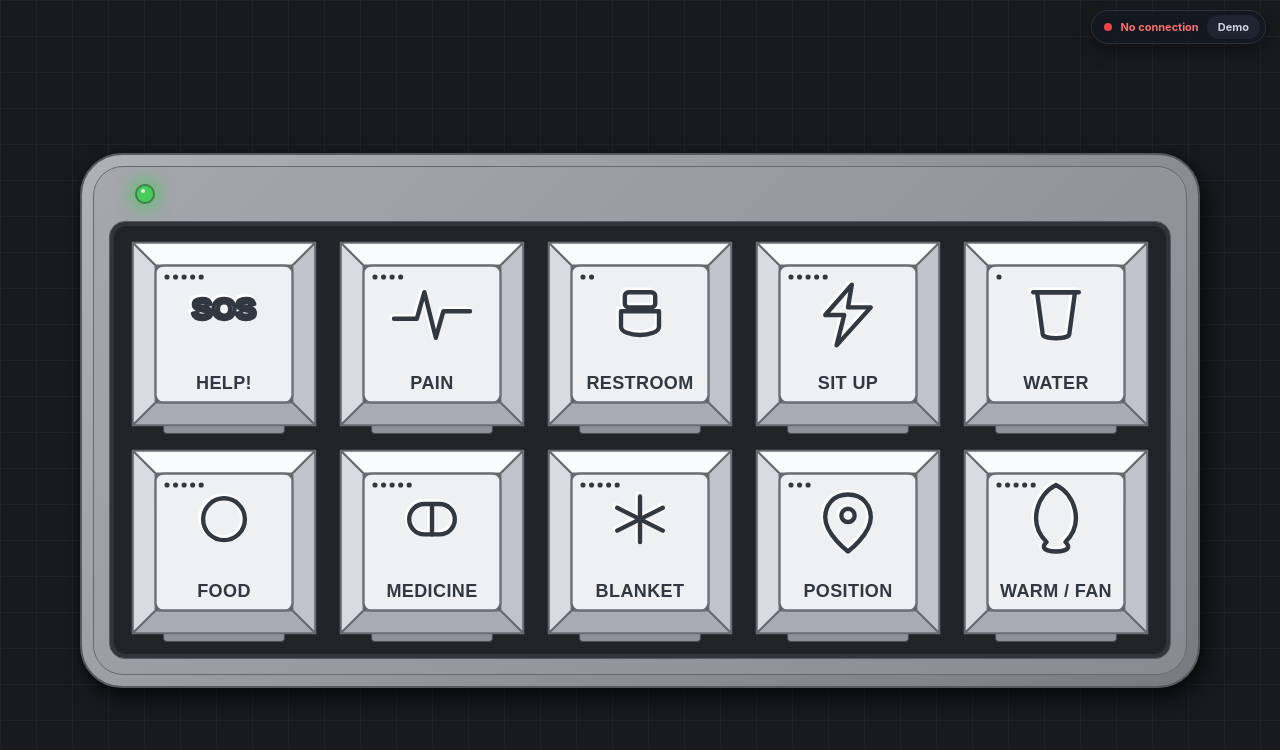
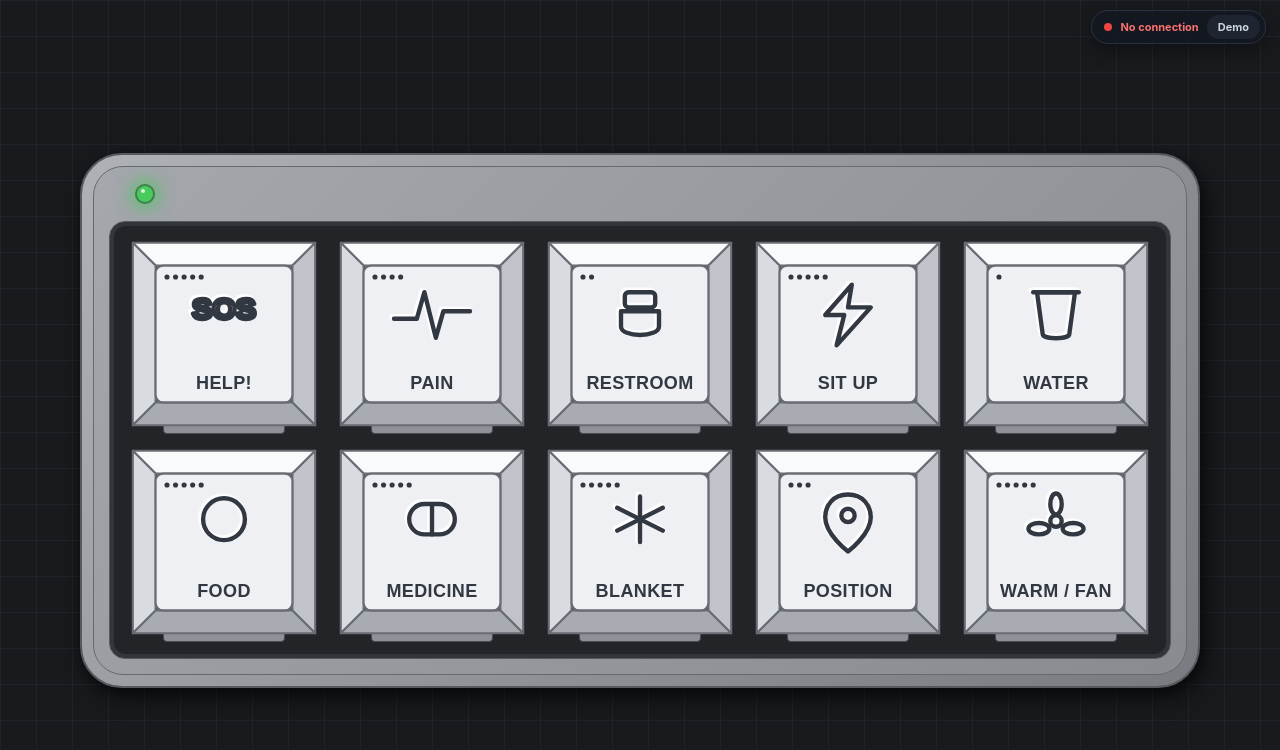
Before and after one commit to arcadence-jj/arc-vocaltouch-sim, a plain HTML site: page tablet/index.html in a window 1280 px wide. Drawn offline with Linux system fonts and the light colour scheme; some packages are replaced by stand-ins of ours; a script that the page names is missing.

Commit message:
minor fixes

```diff
--- a/tablet/index.html
+++ b/tablet/index.html
@@ -472,8 +472,13 @@
                     return `<line x1="50" y1="26" x2="50" y2="50" /><line x1="38" y1="32" x2="62" y2="44" /><line x1="38" y1="44" x2="62" y2="32" />`;
                 case 3: // Location Pin
                     return `<path d="M 50 25 C 42 25, 38 31, 38 37 C 38 46, 50 55, 50 55 C 50 55, 62 46, 62 37 C 62 31, 58 25, 50 25 Z" /><circle cx="50" cy="36" r="3.5" />`;
-                case 7: // Flame
-                    return `<path d="M 50 20 C 60 25, 65 40, 55 50 C 60 55, 50 55, 50 55 C 50 55, 40 55, 45 50 C 35 40, 40 25, 50 20 Z" />`;
+                case 7: // Fan (Warm/Fan)
+                    return `
+                        <circle cx="50" cy="39" r="3" />
+                        <ellipse cx="50" cy="30" rx="3" ry="5.5" />
+                        <ellipse cx="41" cy="43" rx="5.5" ry="3" />
+                        <ellipse cx="59" cy="43" rx="5.5" ry="3" />
+                    `;
                 default:
                     return '';
             }
```
